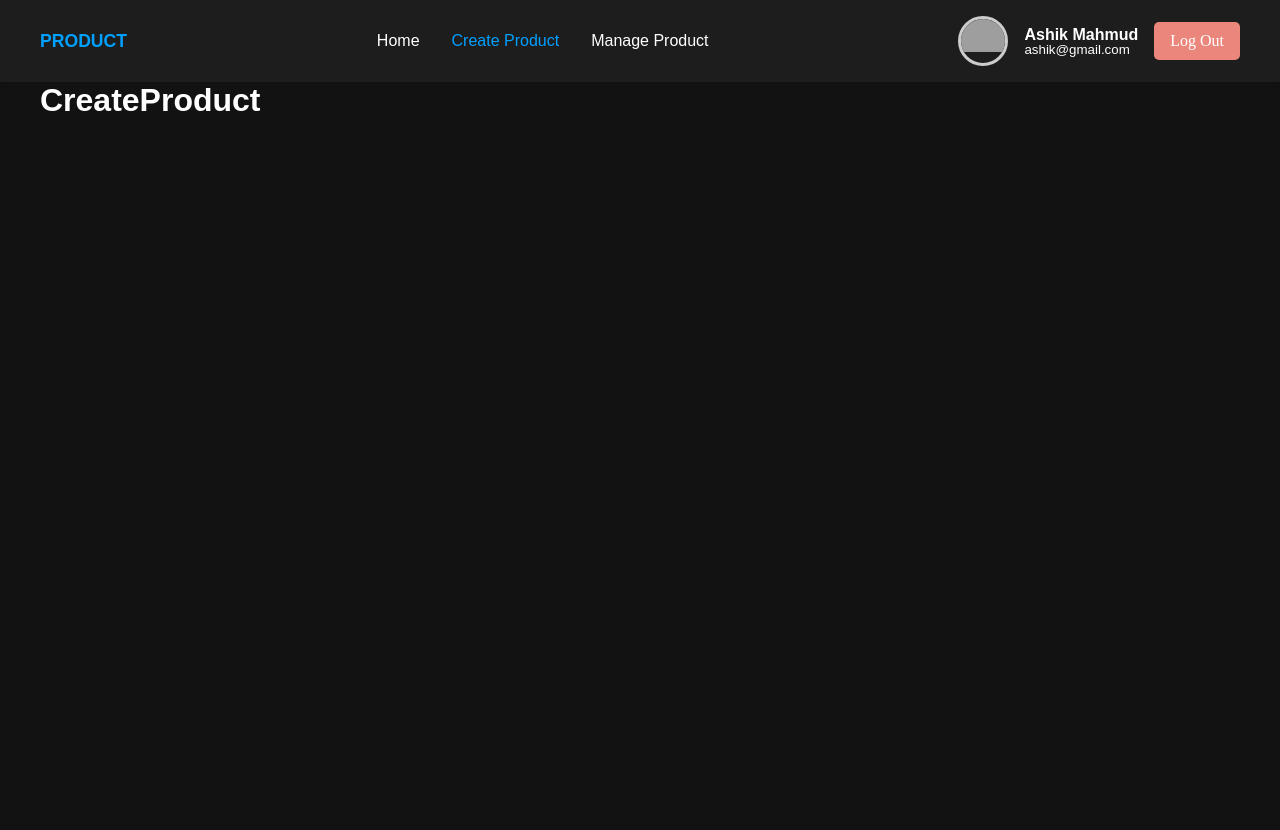
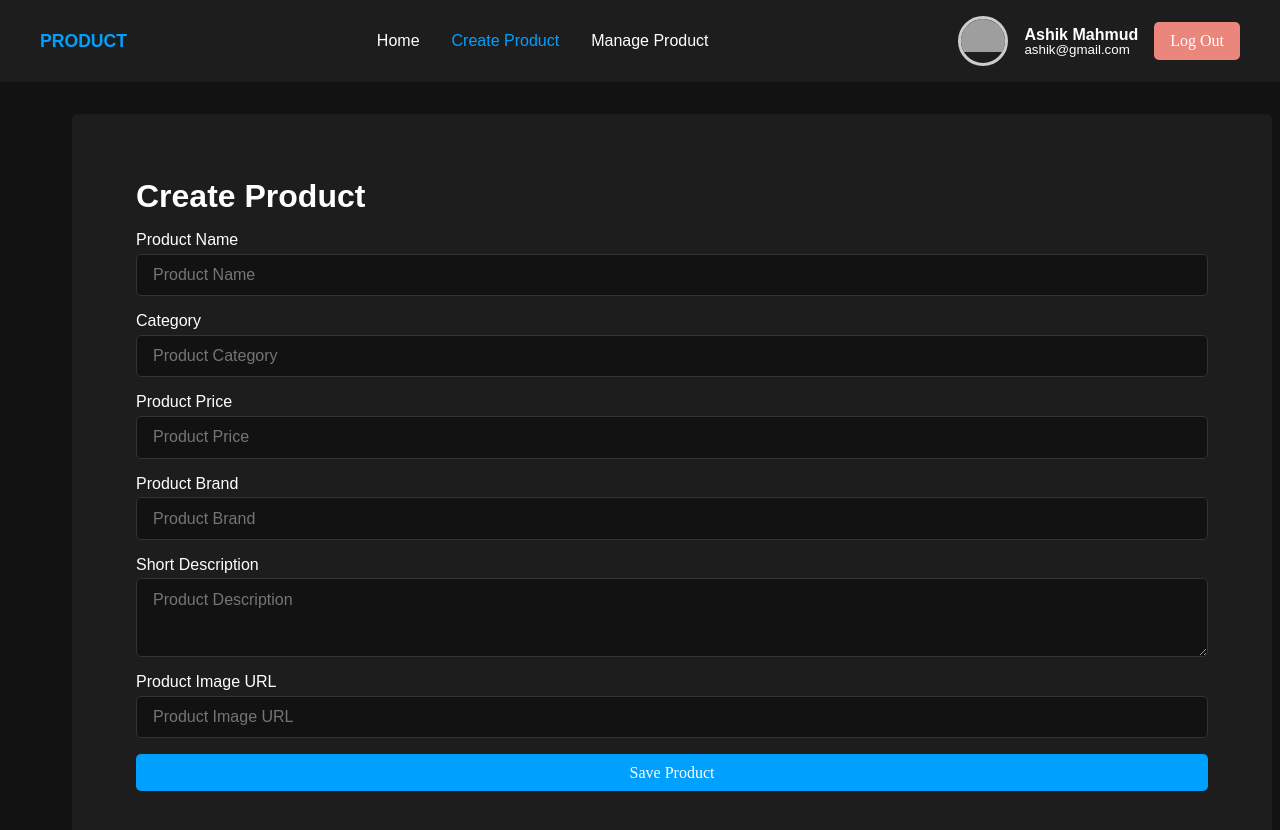
Before and after one commit to Ashik-Mahmud/product-management-nodejs-client, a React (Create React App) app: page /create-product in a window 1280 px wide. Shown: the top 830 px of the page. Before the commit the page ends 800 px from the top, so only its background shows below. Built offline with nearby package versions, Linux system fonts and the light colour scheme; grey boxes are pictures that could not be loaded.

Commit message:
create a creat product page

```diff
--- a/src/Pages/CreateProduct/CreateProduct.jsx
+++ b/src/Pages/CreateProduct/CreateProduct.jsx
@@ -1,10 +1,44 @@
 import React from "react";
-
+import "../Pages.css";
 const CreateProduct = () => {
   return (
     <div>
       <div className="container">
-        <h1>CreateProduct</h1>
+        <form action="" className="form-wrapper">
+          <h1>Create Product </h1>
+          <div className="input-group">
+            <label htmlFor="name">Product Name</label>
+            <input type="text" placeholder="Product Name" id="name" />
+          </div>
+          <div className="input-group">
+            <label htmlFor="category">Category</label>
+            <input type="text" placeholder="Product Category" id="category" />
+          </div>
+          <div className="input-group">
+            <label htmlFor="price">Product Price</label>
+            <input type="text" placeholder="Product Price" id="price" />
+          </div>
+          <div className="input-group">
+            <label htmlFor="brand">Product Brand</label>
+            <input type="text" placeholder="Product Brand" id="brand" />
+          </div>
+          <div className="input-group">
+            <label htmlFor="name">Short Description</label>
+            <textarea
+              type="text"
+              placeholder="Product Description"
+              rows={3}
+              id="name"
+            ></textarea>
+          </div>
+          <div className="input-group">
+            <label htmlFor="url">Product Image URL</label>
+            <input type="url" placeholder="Product Image URL" id="url" />
+          </div>
+          <div className="input-group">
+            <button className="btn btn-primary">Save Product</button>
+          </div>
+        </form>
       </div>
     </div>
   );
--- a/src/Pages/Home/Home/Home.jsx
+++ b/src/Pages/Home/Home/Home.jsx
@@ -1,7 +1,12 @@
 import React from "react";
+import Hero from "../Hero/Hero";
 
 const Home = () => {
-  return <div>Home</div>;
+  return (
+    <section id="home">
+      <Hero />
+    </section>
+  );
 };
 
 export default Home;
--- /dev/null
+++ b/src/Pages/Pages.css
@@ -0,0 +1,34 @@
+.form-wrapper {
+  width: 100%;
+  position: relative;
+  margin: 2rem;
+  background-color: var(--primary-dark);
+  padding: 4rem;
+  border-radius: 5px;
+}
+.input-group {
+  display: flex;
+  flex-direction: column;
+  gap: 0.3rem;
+  position: relative;
+  margin-bottom: 1rem;
+}
+.input-group input,
+.input-group textarea {
+  width: 100%;
+  padding: 0.7rem 1rem;
+  border-radius: 5px;
+  border: 1px solid #333;
+  outline: none;
+  font-family: var(--fonts);
+  font-size: 1rem;
+  background-color: var(--accent-dark);
+  color: var(--accent-color);
+}
+.input-group input:focus,
+.input-group textarea:focus {
+  border: 1px solid var(--primary-color);
+}
+.form-wrapper h1 {
+  margin-bottom: 1rem;
+}
```
Also changed, not shown: 1 other file (tests, documents, lock files or other folders).
